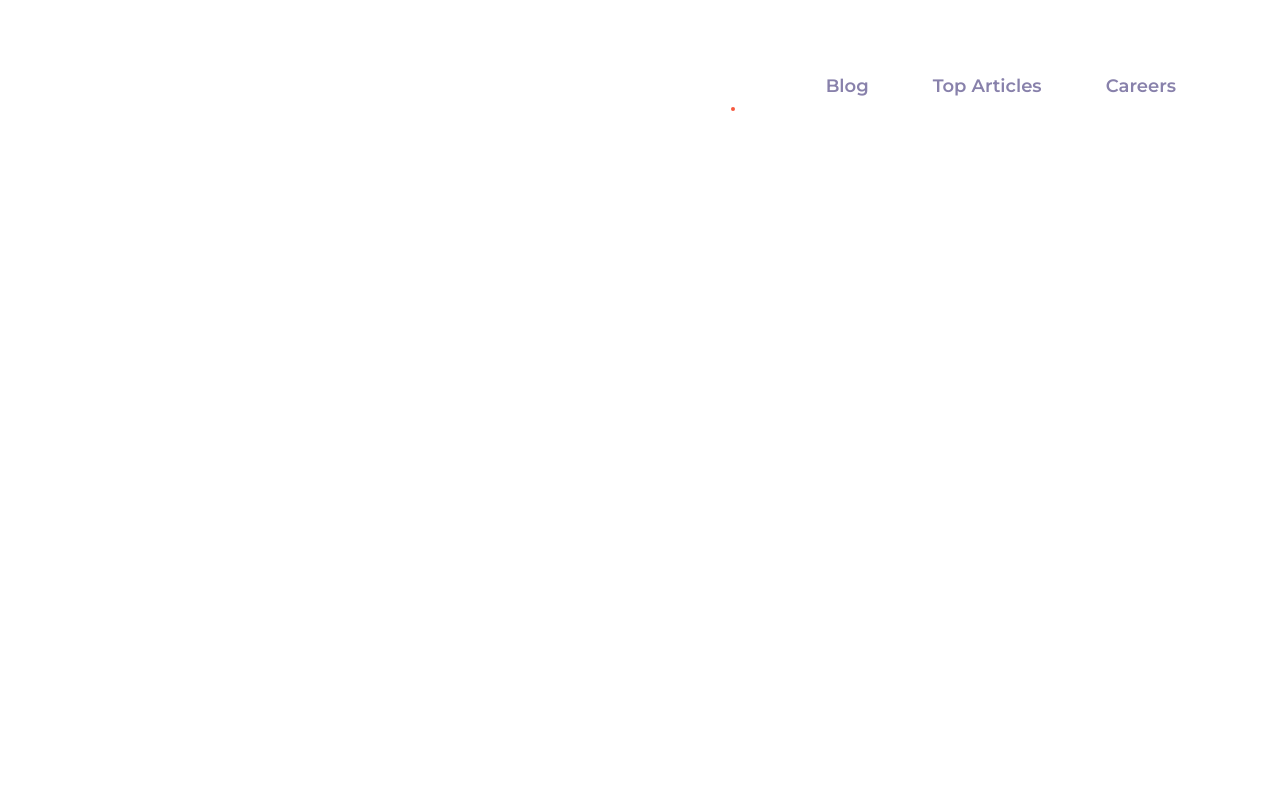
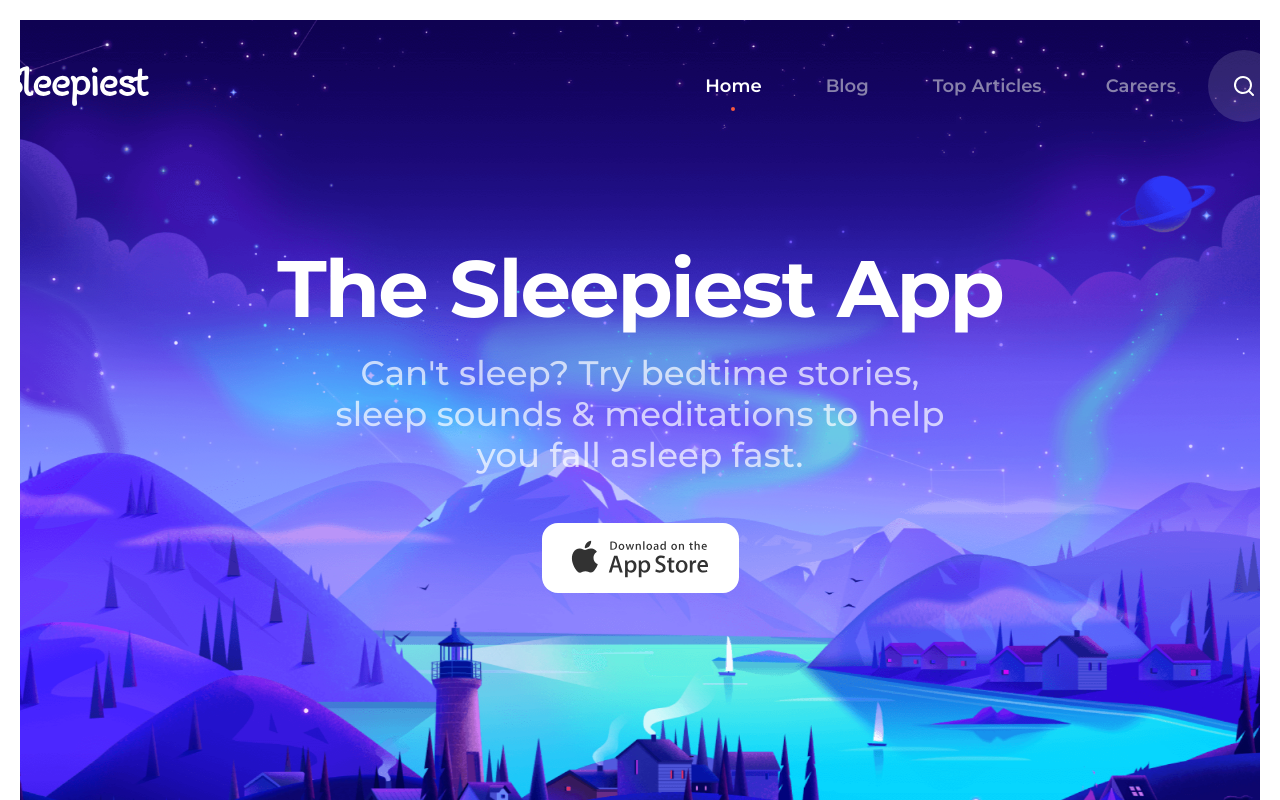
Before and after one commit to Nischal2015/web-animations, a React (Vite) app in the folder scroll-animation/: page / in a window 1280 px wide. Shown: the top 800 px of the page. Built offline with nearby package versions, Linux system fonts and the light colour scheme.

Commit message:
feat: add hero section
- add exports

```diff
--- a/scroll-animation/src/App.tsx
+++ b/scroll-animation/src/App.tsx
@@ -1,10 +1,12 @@
 import { Navbar } from "./layouts";
+import { Hero } from "./components";
 import "./App.css";
 
 function App() {
   return (
     <div className='App'>
       <Navbar />
+      <Hero />
     </div>
   );
 }
--- a/scroll-animation/src/components/index.ts
+++ b/scroll-animation/src/components/index.ts
@@ -1 +1,3 @@
+export * from "./sections";
+
 export * from "./ui";
--- /dev/null
+++ b/scroll-animation/src/components/sections/hero.tsx
@@ -0,0 +1,165 @@
+import { Container, SectionHero } from "../../layouts";
+import styled from "@emotion/styled";
+import { useRef } from "react";
+import { motion, useScroll } from "framer-motion";
+import { useParallax } from "../../hooks";
+import { Button } from "../ui";
+import appleStoreBtn from "../../assets/hero/apple-store-btn.svg";
+
+type URL = {
+  url: string;
+};
+
+const HeroBgBase = styled.div({
+  position: "absolute",
+  top: 0,
+  left: 0,
+  bottom: 0,
+  right: 0,
+});
+
+const HeroBgContainer = styled(HeroBgBase)({
+  contain: "content",
+  overflow: "hidden",
+  zIndex: -1,
+});
+
+const HeroBgItem = styled(HeroBgBase.withComponent(motion.div))({
+  width: "100%",
+});
+
+const HeroBgItemSpan = styled(HeroBgBase.withComponent("span"))<URL>(
+  {
+    display: "block",
+    backgroundRepeat: "no-repeat",
+    backgroundSize: "cover",
+    backgroundPosition: "bottom center",
+    backfaceVisibility: "hidden",
+  },
+  (props) => ({
+    backgroundImage: `url(${props.url})`,
+  })
+);
+
+const HeroContentContainer = styled.div({
+  padding: "22.5rem 0 0",
+  textAlign: "center",
+});
+
+const HeroContentHeadingContainer = styled(motion.div)({
+  color: "#fff",
+  marginBottom: "2rem",
+});
+
+const HeroContentSubHeadingContainer = styled(motion.div)({
+  color: "#fff",
+  letterSpacing: ".01rem",
+  maxWidth: "63rem",
+  margin: "0 auto 4.8rem",
+  "& h2": {
+    opacity: 0.7,
+  },
+});
+
+const HeroButtonSpan = styled.span({
+  display: "block",
+  "& img": {
+    width: "85%",
+    height: "85%",
+    marginTop: "2px",
+    opacity: "0.8",
+  },
+});
+
+export default function Hero() {
+  const ref = useRef<HTMLDivElement>(null);
+  const { scrollY, scrollYProgress } = useScroll({
+    target: ref,
+  });
+  const y = useParallax(scrollYProgress, scrollY);
+
+  return (
+    <SectionHero ref={ref}>
+      <HeroBgContainer>
+        <HeroBgItem
+          layout
+          style={{ y }}
+          initial={{ y: -40 }}
+          animate={{ y: 0 }}
+          transition={{
+            type: "spring",
+            duration: 0.85,
+            bounce: 0.05,
+            damping: 30,
+          }}
+        >
+          <HeroBgItemSpan url='src/assets/hero/hero-1.png' />
+        </HeroBgItem>
+        <HeroBgItem
+          layout
+          style={{ y }}
+          initial={{ y: -80 }}
+          animate={{ y: 0 }}
+          transition={{
+            type: "spring",
+            duration: 1,
+            bounce: 0.05,
+            damping: 30,
+          }}
+        >
+          <HeroBgItemSpan url='src/assets/hero/hero-2.png' />
+        </HeroBgItem>
+        <HeroBgItem>
+          <HeroBgItemSpan url='src/assets/hero/hero-3.png' />
+        </HeroBgItem>
+      </HeroBgContainer>
+      <HeroContentContainer>
+        <Container>
+          <HeroContentHeadingContainer
+            initial={{ opacity: 0.15, y: 5 }}
+            animate={{ opacity: 1, y: 0 }}
+            transition={{ ease: "easeInOut", duration: 0.6 }}
+          >
+            <h1>The Sleepiest App</h1>
+          </HeroContentHeadingContainer>
+          <HeroContentSubHeadingContainer
+            initial={{ opacity: 0, y: 48 }}
+            animate={{ opacity: 1, y: 0 }}
+            transition={{
+              ease: "easeOut",
+              duration: 0.6,
+              bounce: 0.15,
+              mass: 0.8,
+              damping: 15,
+              stiffness: 300,
+            }}
+          >
+            <h2>
+              Can't sleep? Try bedtime stories, sleep sounds & meditations to
+              help you fall asleep fast.
+            </h2>
+          </HeroContentSubHeadingContainer>
+          <motion.div
+            initial={{ opacity: 0, y: 64 }}
+            animate={{ opacity: 1, y: 0 }}
+            transition={{
+              ease: "easeOut",
+              duration: 0.65,
+              bounce: 0.15,
+              mass: 0.8,
+              damping: 15,
+              stiffness: 320,
+            }}
+          >
+            <Button color='white'>
+              <HeroButtonSpan>
+                <img src={appleStoreBtn} alt='Apple Store Button' />
+              </HeroButtonSpan>
+            </Button>
+          </motion.div>
+        </Container>
+      </HeroContentContainer>
+      <div style={{ height: "3000px" }} />
+    </SectionHero>
+  );
+}
--- /dev/null
+++ b/scroll-animation/src/components/sections/index.ts
@@ -0,0 +1 @@
+export { default as Hero } from "./hero";
--- a/scroll-animation/src/layouts/index.ts
+++ b/scroll-animation/src/layouts/index.ts
@@ -1,3 +1,5 @@
-export { Container } from "./container";
+export * from "./container";
 
 export { default as Navbar } from "./navbar";
+
+export * from "./section";
```
